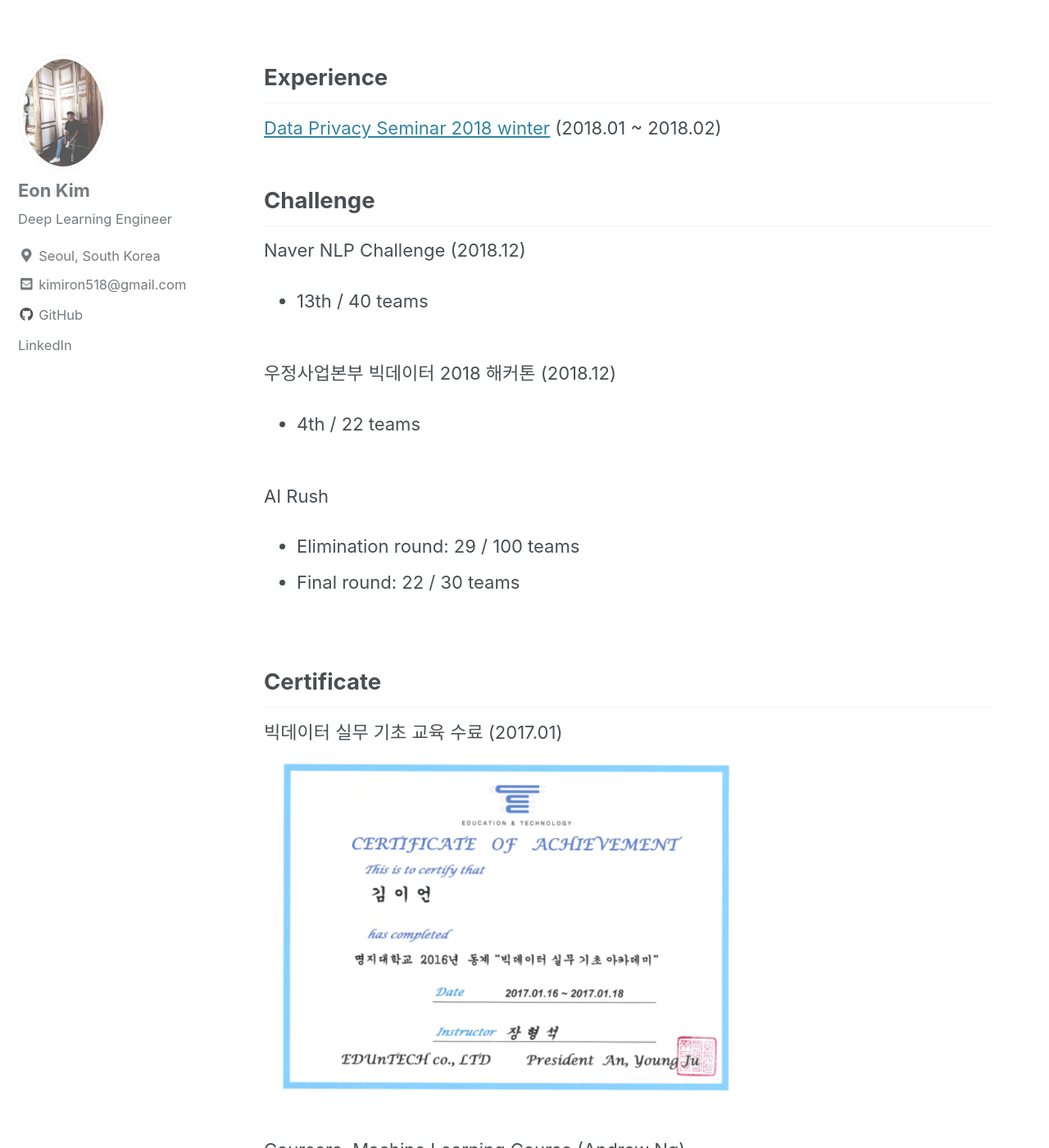
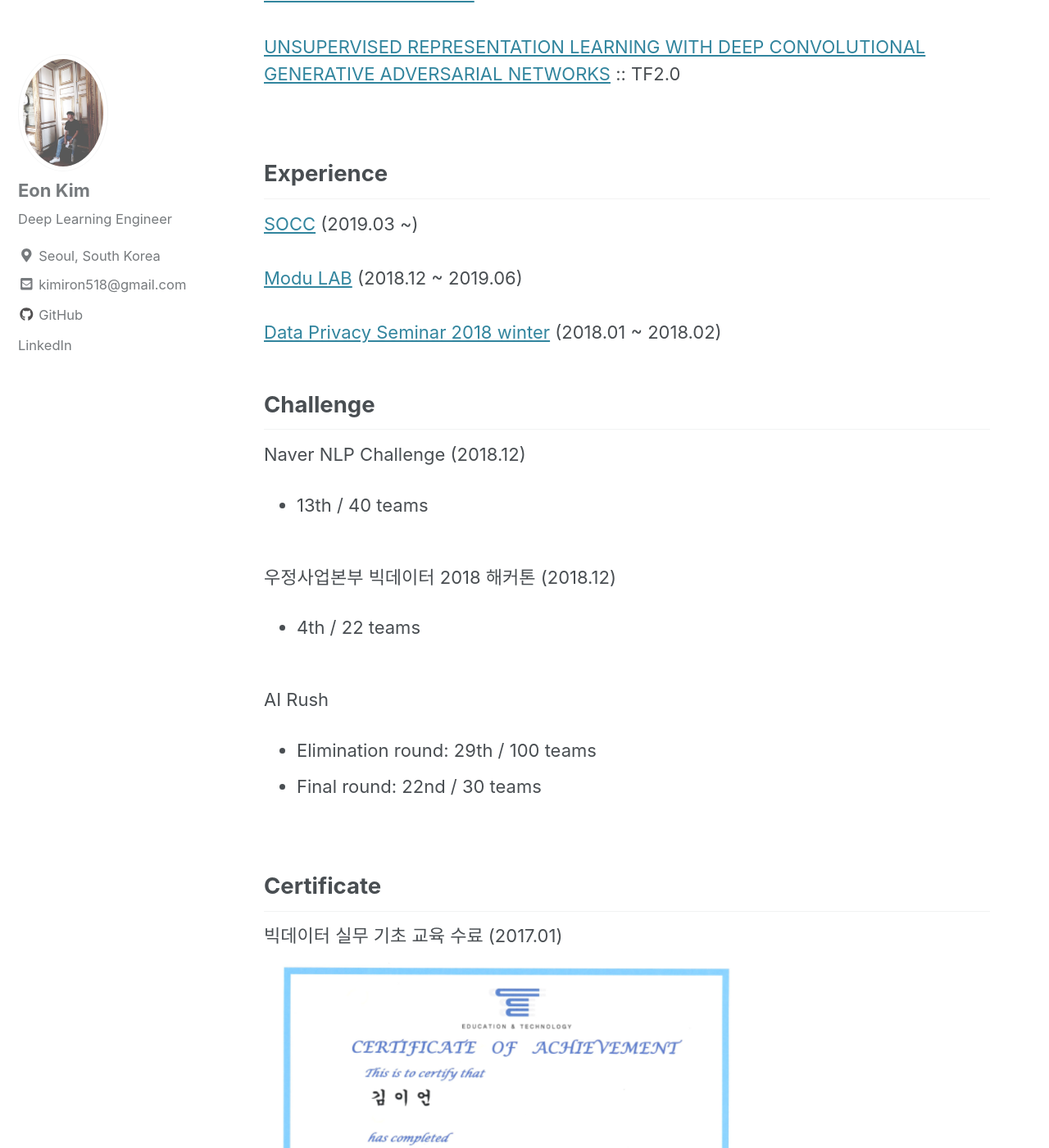
Before and after one commit to thisisiron/thisisiron.github.io, a Jekyll site: the page built from _pages/about.md, in a window 1280 px wide and 1400 px high, scrolled down 1213 px. Shown: the whole window at 82% size. Built offline with Jekyll 4.4.1, drawn with Linux system fonts in a browser that asks for light colours; cached includes are drawn as plain includes; nearby versions of some CDN libraries; some of the changed text lies outside the part shown.

Commit message:
update about

```diff
--- a/_pages/about.md
+++ b/_pages/about.md
@@ -30,6 +33,8 @@
 
 
 ## Experience
+[SOCC](http://socc-io.github.io/home/) (2019.03 ~)<br><br>
+[Modu LAB](http://www.modulabs.co.kr) (2018.12 ~ 2019.06)<br><br>
 [Data Privacy Seminar 2018 winter](http://hmcl.mju.ac.kr/doku.php?id=lab:labmain) (2018.01 ~ 2018.02)
 
 
@@ -43,8 +48,8 @@
 <br><br>
 
 AI Rush
-- Elimination round: 29 / 100 teams
-- Final round: 22 / 30 teams
+- Elimination round: 29th / 100 teams
+- Final round: 22nd / 30 teams
 <br><br>
 
 
```
Also changed, not shown: other parts of _pages/about.md (+4 -1 lines).
